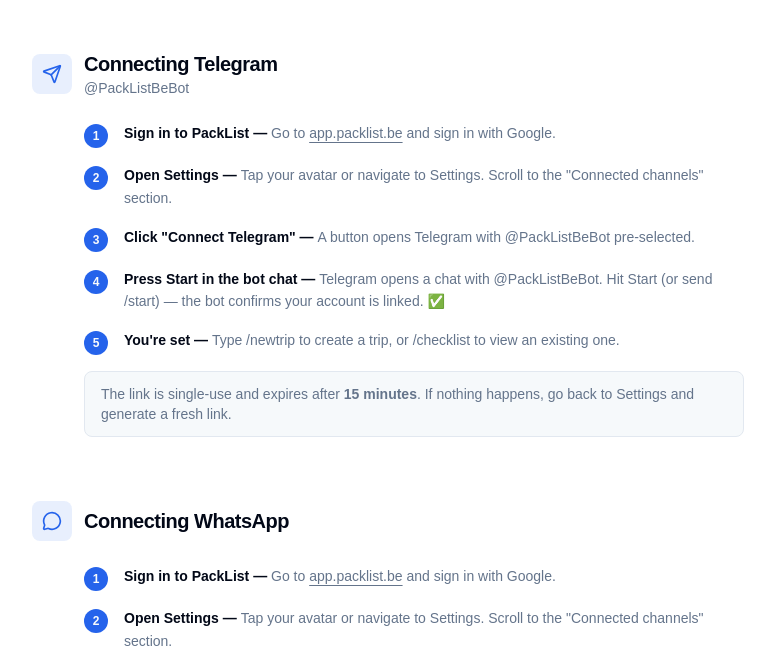
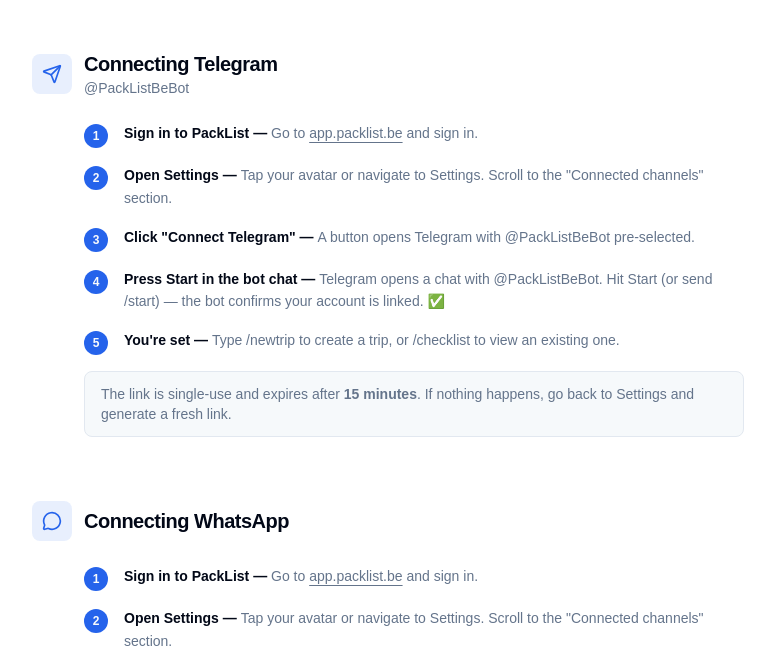
Before and after one commit to yarivzur/packlist, a Next.js app: page /how-to in a window 1280 px wide. Shown: the part 3580-4228 px from the top of the page, without its empty margins (384-1159 px from the left). Built offline with nearby package versions, Linux system fonts and the light colour scheme; no server answers.

Commit message:
remove Google-specific sign-in wording from how-to guide

```diff
--- a/app/how-to/page.tsx
+++ b/app/how-to/page.tsx
@@ -270,7 +270,7 @@
                 subtitle="@PackListBeBot"
               >
                 <StepList steps={[
-                  { title: "Sign in to PackList", body: <>Go to <a href={`${APP_URL}/login`} className="underline underline-offset-4 hover:text-foreground">app.packlist.be</a> and sign in with Google.</> },
+                  { title: "Sign in to PackList", body: <>Go to <a href={`${APP_URL}/login`} className="underline underline-offset-4 hover:text-foreground">app.packlist.be</a> and sign in.</> },
                   { title: "Open Settings", body: "Tap your avatar or navigate to Settings. Scroll to the \"Connected channels\" section." },
                   { title: "Click \"Connect Telegram\"", body: "A button opens Telegram with @PackListBeBot pre-selected." },
                   { title: "Press Start in the bot chat", body: "Telegram opens a chat with @PackListBeBot. Hit Start (or send /start) — the bot confirms your account is linked. ✅" },
@@ -289,7 +289,7 @@
                 title="Connecting WhatsApp"
               >
                 <StepList steps={[
-                  { title: "Sign in to PackList", body: <>Go to <a href={`${APP_URL}/login`} className="underline underline-offset-4 hover:text-foreground">app.packlist.be</a> and sign in with Google.</> },
+                  { title: "Sign in to PackList", body: <>Go to <a href={`${APP_URL}/login`} className="underline underline-offset-4 hover:text-foreground">app.packlist.be</a> and sign in.</> },
                   { title: "Open Settings", body: "Tap your avatar or navigate to Settings. Scroll to the \"Connected channels\" section." },
                   { title: "Click \"Connect WhatsApp\"", body: "This opens WhatsApp (or wa.me on desktop) with a pre-filled message containing your personal link code. Don't change the message." },
                   { title: "Send the pre-filled message", body: "Just tap Send — PackList reads your link code and ties the WhatsApp number to your account. ✅" },
```
